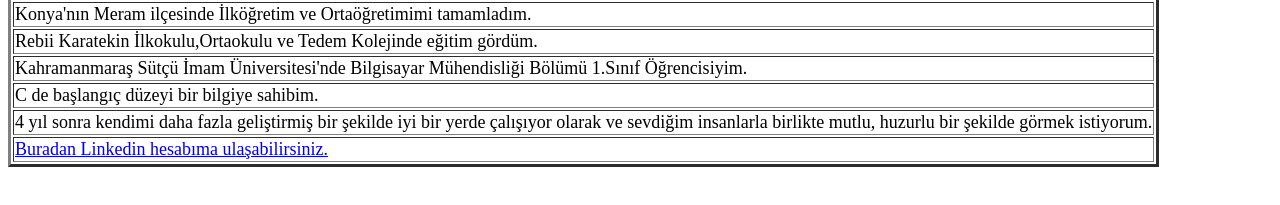
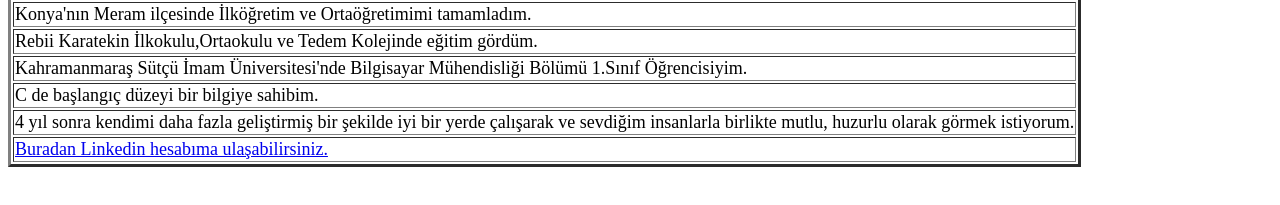
Before and after one commit to hazalgokcill/hazalgokcill, a plain HTML site: page index.html in a window 1280 px wide. Shown: the part 387-592 px from the top of the page. Drawn offline with Linux system fonts and the light colour scheme.

Commit message:
Update index.html

```diff
--- a/index.html
+++ b/index.html
@@ -29,8 +29,8 @@
          <td colspan ="2"><font size=+1>C de başlangıç düzeyi bir bilgiye sahibim.</td>
       </tr>
  <tr>
-	 <td colspan ="2"><font size=+1>4 yıl sonra kendimi daha fazla geliştirmiş bir şekilde iyi bir yerde çalışıyor olarak ve sevdiğim insanlarla
-		 birlikte mutlu, huzurlu bir şekilde görmek istiyorum. </td>
+	 <td colspan ="2"><font size=+1>4 yıl sonra kendimi daha fazla geliştirmiş bir şekilde iyi bir yerde çalışarak ve sevdiğim insanlarla
+		 birlikte mutlu, huzurlu olarak görmek istiyorum. </td>
 	</tr>
 		 <tr>
          <td colspan ="2"><font size=+1><a href="https://www.linkedin.com/in/hazal-g%C3%B6k%C3%A7il-b1b07b253"> Buradan Linkedin hesabıma ulaşabilirsiniz.</td>
```
